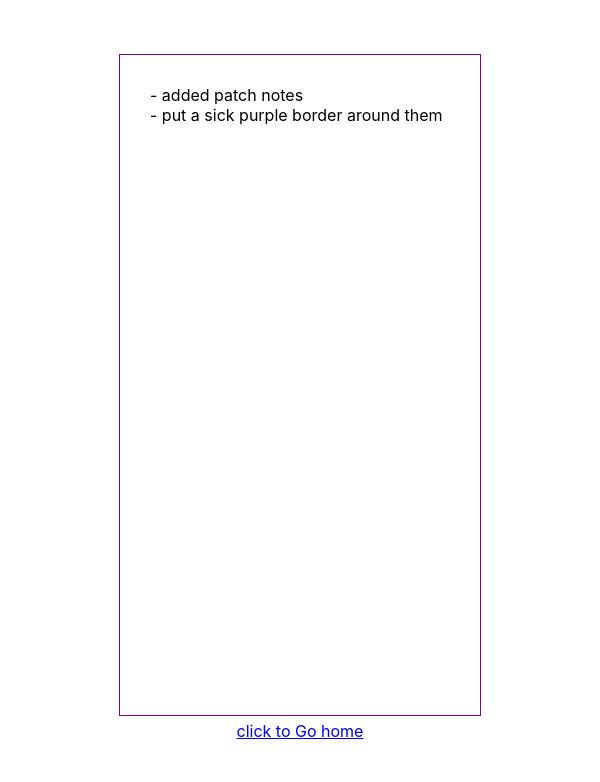
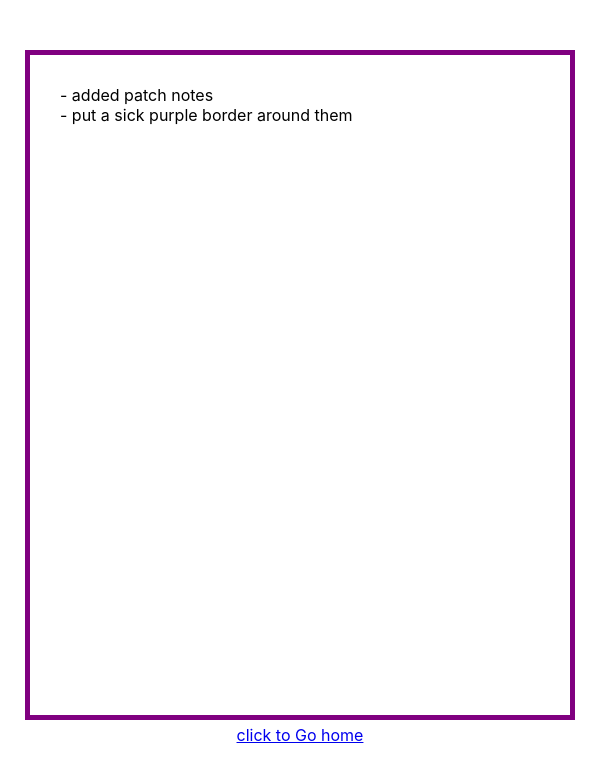
Before and after one commit to Lenoms/white-hot-capsicum, a React (Create React App) app: page /white-hot-capsicum/patch-notes in a window 600 px wide. Shown: the top 782 px of the page. Built offline with nearby package versions, Linux system fonts and the light colour scheme.

Commit message:
ui-pages: small patch notes update

```diff
--- a/src/Pages/PatchNotesPage/PatchNotesPage.css
+++ b/src/Pages/PatchNotesPage/PatchNotesPage.css
@@ -14,9 +14,21 @@
     flex-direction: column;
     padding: 30px;
     align-items: flex-start;
-    border: 1px solid purple;
+    border: 5px solid purple;
 }
 
 .patch-note{
 
 }
+
+@media (min-width: 600px) {
+    .patch-notes{
+        width: 50%;
+    }
+}
+
+@media (max-width: 600px) {
+    .patch-notes{
+        width: 80%;
+    }
+}
```
